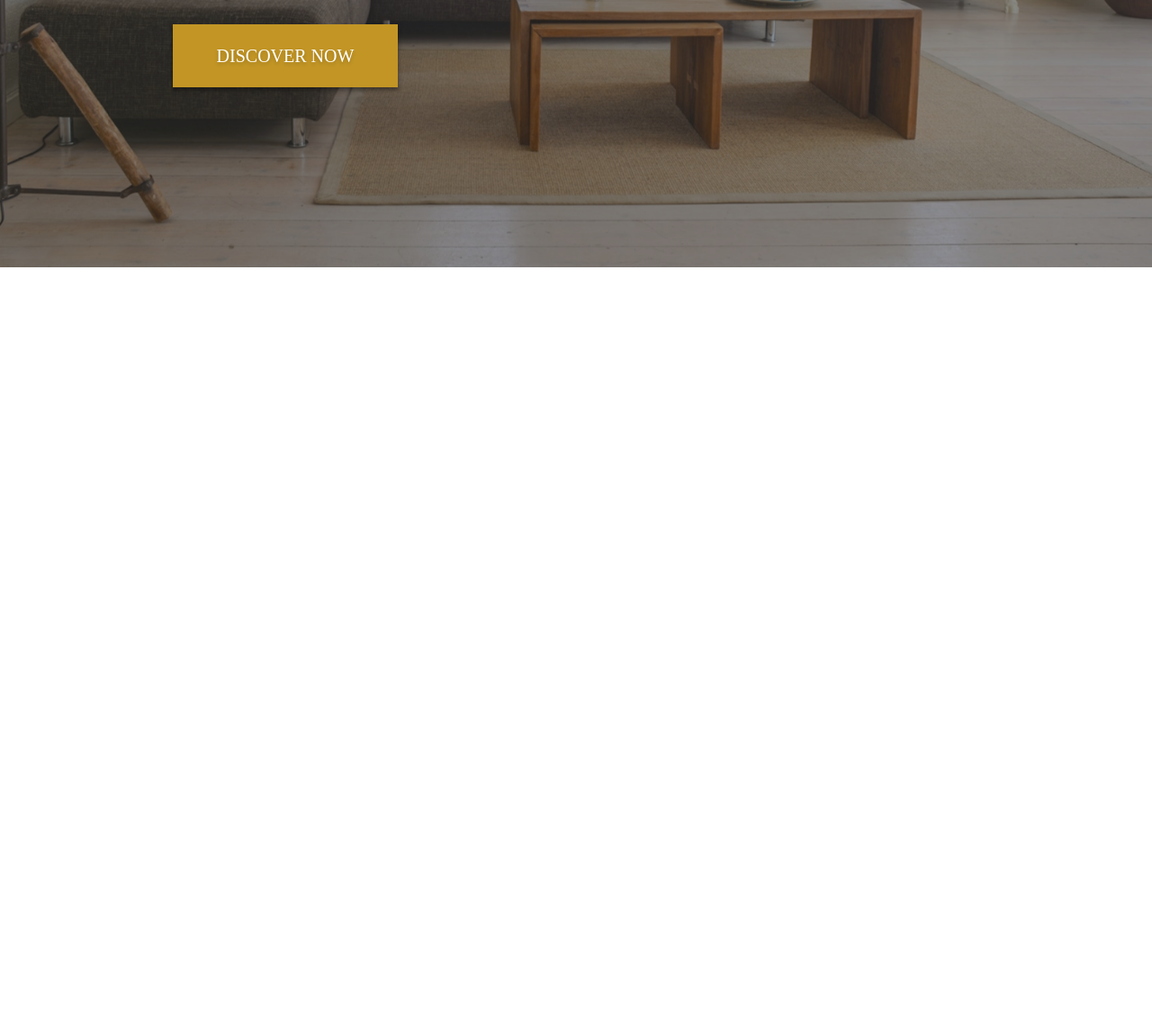
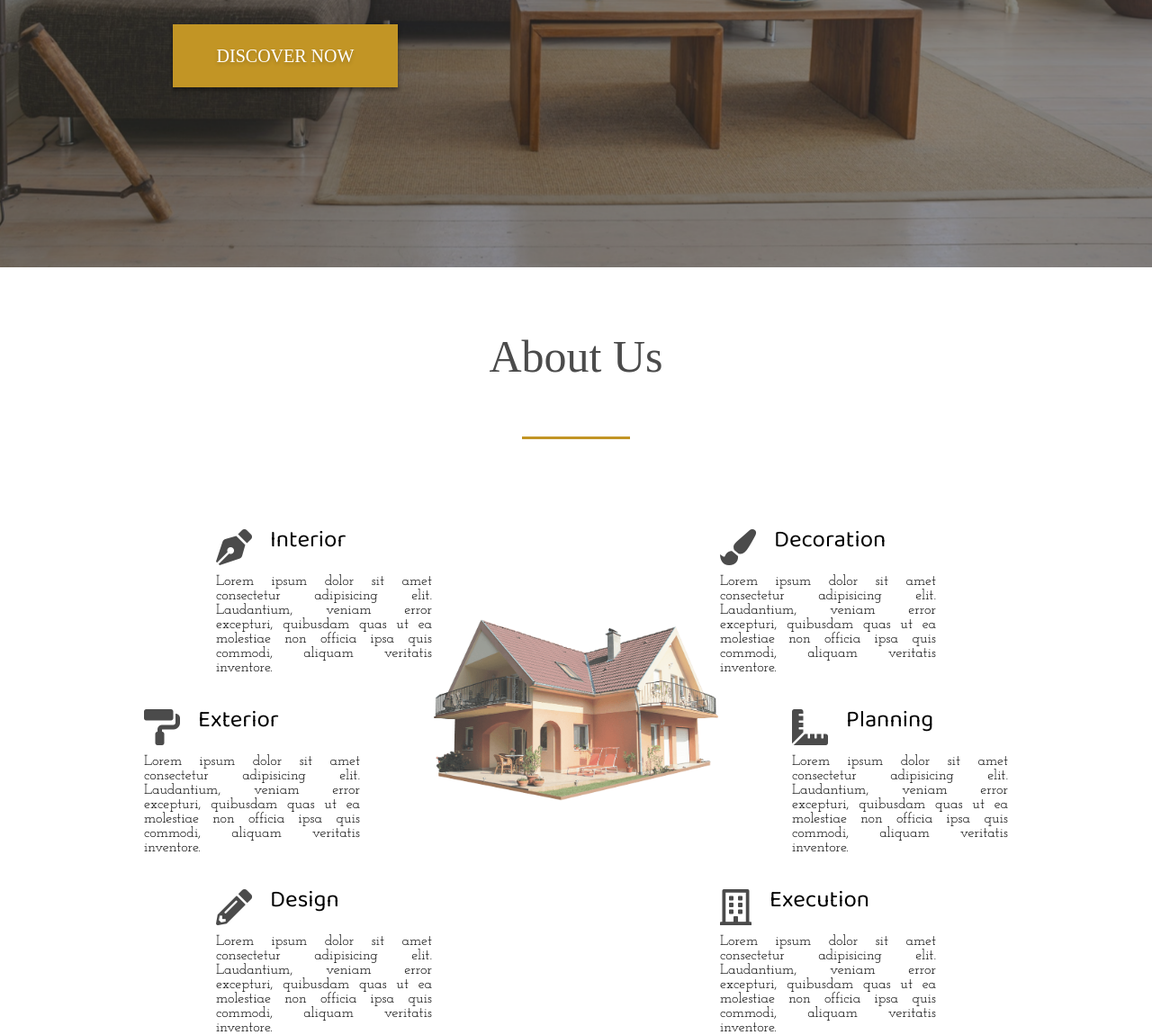
Before and after one commit to Uniqcoda/invest-city, a plain HTML site: page index.html in a window 1280 px wide. Shown: the part 503-1653 px from the top of the page at 90% size. Before the commit the page ends 800 px from the top, so only its background shows below. Drawn offline with nearby package versions, Linux system fonts and the light colour scheme; a web font is replaced by a local one.

Commit message:
add 'about us' section

```diff
--- a/index.html
+++ b/index.html
@@ -57,6 +57,79 @@
         <a href="#"><i class="fab fa-twitter"></i></a>
       </div>
     </section>
+
+    <!-- ABOUT US -->
+    <section class="about-us">
+      <div class="section-header">
+        <h1 class="section-heading">About Us</h1>
+        <div class="underline"></div>
+      </div>
+      <div class="services">
+        <div class="service">
+          <div class="service-header">
+            <i class="fas fa-pen-nib"></i>
+            <h3>Interior</h3>
+          </div>
+          <p class="service-text">
+            Lorem ipsum dolor sit amet consectetur adipisicing elit. Laudantium, veniam error excepturi, quibusdam
+            quas ut ea molestiae non officia ipsa quis commodi, aliquam veritatis inventore.
+          </p>
+        </div>
+        <div class="service">
+          <div class="service-header">
+            <i class="fas fa-paint-roller"></i>
+            <h3>Exterior</h3>
+          </div>
+          <p class="service-text">
+            Lorem ipsum dolor sit amet consectetur adipisicing elit. Laudantium, veniam error excepturi, quibusdam
+            quas ut ea molestiae non officia ipsa quis commodi, aliquam veritatis inventore.
+          </p>
+        </div>
+        <div class="service">
+          <div class="service-header">
+            <i class="fas fa-pencil-alt"></i>
+            <h3>Design</h3>
+          </div>
+          <p class="service-text">
+            Lorem ipsum dolor sit amet consectetur adipisicing elit. Laudantium, veniam error excepturi, quibusdam
+            quas ut ea molestiae non officia ipsa quis commodi, aliquam veritatis inventore.
+          </p>
+        </div>
+        <div class="service">
+          <div class="service-header">
+            <i class="fas fa-paint-brush"></i>
+            <h3>Decoration</h3>
+          </div>
+          <p class="service-text">
+            Lorem ipsum dolor sit amet consectetur adipisicing elit. Laudantium, veniam error excepturi, quibusdam
+            quas ut ea molestiae non officia ipsa quis commodi, aliquam veritatis inventore.
+          </p>
+        </div>
+        <div class="service">
+          <div class="service-header">
+            <i class="fas fa-ruler-combined"></i>
+            <h3>Planning</h3>
+          </div>
+          <p class="service-text">
+            Lorem ipsum dolor sit amet consectetur adipisicing elit. Laudantium, veniam error excepturi, quibusdam
+            quas ut ea molestiae non officia ipsa quis commodi, aliquam veritatis inventore.
+          </p>
+        </div>
+        <div class="service">
+          <div class="service-header">
+            <i class="far fa-building"></i>
+            <h3>Execution</h3>
+          </div>
+          <p class="service-text">
+            Lorem ipsum dolor sit amet consectetur adipisicing elit. Laudantium, veniam error excepturi, quibusdam
+            quas ut ea molestiae non officia ipsa quis commodi, aliquam veritatis inventore.
+          </p>
+        </div>
+        <div class="about-us-img-wrapper">
+          <img src="images/house.png" alt="house">
+        </div>
+      </div>
+    </section>
   </div>
   <script src="script.js"></script>
   <script src="https://code.jquery.com/jquery-3.5.1.js" integrity="sha256-QWo7LDvxbWT2tbbQ97B53yJnYU3WhH/C8ycbRAkjPDc="
--- a/style.css
+++ b/style.css
@@ -61,7 +61,7 @@ html {
 .change .hamburger-menu:hover span {
   opacity: 1;
   visibility: visible;
-  transition: opacity .5s;
+  transition: opacity 1s;
 }
 
 .hamburger-menu span::before {
@@ -110,6 +110,7 @@ html {
 .img-wrapper img {
   width: 100%;
   height: 100%;
+  /* use {object-fit: cover} to maintain the quality of the image */
   object-fit: cover;
   opacity: 0.5;
   animation: scale 25s;
@@ -260,3 +261,112 @@ html {
 .social-media i:hover {
   background-color: #c29525;
 }
+
+/* SECTIONS */
+.section-header {
+  display: flex;
+  flex-direction: column;
+  align-items: center;
+  padding: 7rem 0 10rem 0;
+}
+
+.section-heading {
+  font-family: 'Muli', serif;
+  font-size: 5rem;
+  font-weight: 300;
+  color: #4b4b4b;
+  margin-bottom: 6rem;
+}
+
+.underline {
+  width: 12rem;
+  height: 0.3rem;
+  background-color: #c29525;
+}
+
+/* ABOUT US  */
+
+.services {
+  width: 100%;
+  height: 100%;
+  display: grid;
+  grid-template-columns: repeat(16, 1fr);
+  grid-template-rows: repeat(6, 6rem);
+  grid-row-gap: 4rem;
+}
+
+.service:nth-child(1) {
+  grid-column: 4/7;
+  grid-row: 1/3;
+}
+
+.service:nth-child(2) {
+  grid-column: 3/6;
+  grid-row: 3/5;
+}
+
+.service:nth-child(3) {
+  grid-column: 4/7;
+  grid-row: 5/-1;
+}
+
+.service:nth-child(4) {
+  grid-column: 11/14;
+  grid-row: 1/3;
+}
+
+.service:nth-child(5) {
+  grid-column: 12/15;
+  grid-row: 3/5;
+}
+
+.service:nth-child(6) {
+  grid-column: 11/14;
+  grid-row: 5/-1;
+}
+
+
+.about-us-img-wrapper {
+  grid-column: 7/11;
+  grid-row: 2/6;
+  width: 100%;
+}
+
+.about-us-img-wrapper img {
+  width: 100%;
+  object-fit: cover;
+  opacity: .8;
+}
+
+
+.service {
+  width: 100%;
+  margin-bottom: 2rem;
+}
+
+.service-header {
+  display: flex;
+  align-items: center;
+  margin-bottom: 1rem;
+}
+
+.service-header i {
+  font-size: 4rem;
+  color: #4b4b4b;
+  margin-right: 2rem;
+}
+
+.service-header h3 {
+  font-family: 'Baloo Da 2', serif;
+  font-size: 2.6rem;
+  line-height: 2.6rem;
+  font-weight: 400;
+  /* margin-bottom: 2rem; */
+  align-self: flex-start;
+}
+
+.service-text {
+  font-family: 'Josefin Slab', serif;
+  font-size: 1.6rem;
+  text-align: justify;
+}
```
